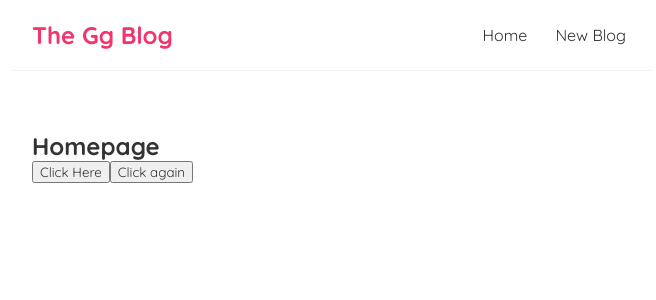
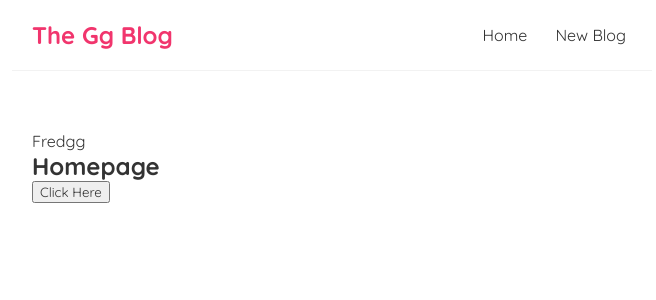
Before and after one commit to ArthurNamutilu/blog, a React (Create React App) app: page / in a window 1280 px wide. Shown: the top 300 px of the page, without its empty margins (308-964 px from the left). Built offline with nearby package versions, Linux system fonts and the light colour scheme.

Commit message:
using useState hook

```diff
--- a/src/Home.js
+++ b/src/Home.js
@@ -1,15 +1,16 @@
+import { useState } from 'react';
+
 const Home = () => {
+    const [name, setName]= useState('Fredgg');
     const handleClick = () => {
-        console.log('Hi Naomie');
+        setName('Namutilu');
     }
-    const handleClickAgain = (name) => {
-        console.log(`Hi again ${name}`);
-    }
+
     return (
         <div className="home">
+            { name }
             <h2>Homepage</h2>
             <button onClick={handleClick}>Click Here</button>
-            <button onClick={ () => handleClickAgain('Arthur') }>Click again</button>
         </div>
      );
 }
```
